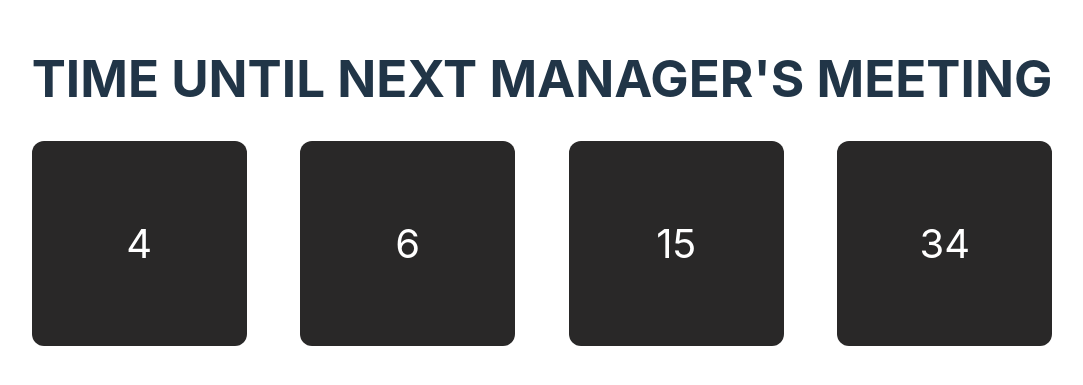
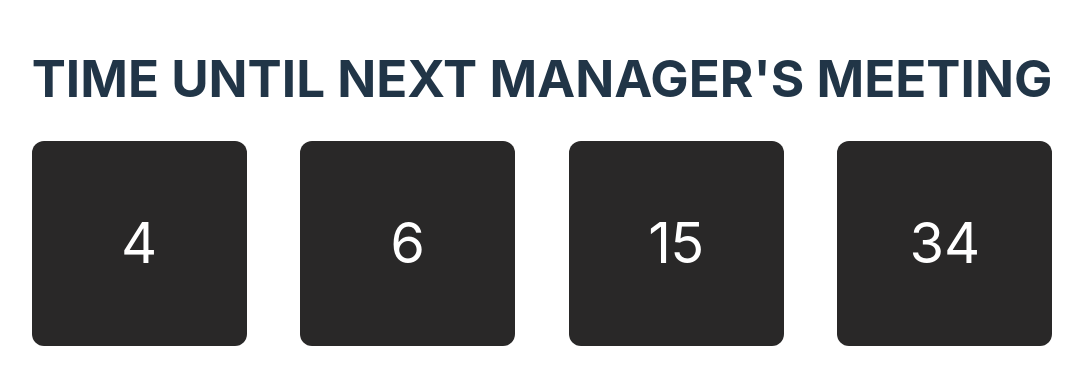
Before and after one commit to dorothyle/Manager-Timer, a React (Vite) app: page / in a window 1280 px wide. Shown: the part 149-534 px from the top of the page, without its empty margins (98-1181 px from the left). Built offline with nearby package versions, Linux system fonts and the light colour scheme.

Commit message:
revert font size of numbers to initial size

```diff
--- a/src/Timer.css
+++ b/src/Timer.css
@@ -11,8 +11,11 @@
   border-radius: 12px;
   align-items: center;
   justify-content: center;
-  font-size: 56px;
-  font-weight: 400;
-  line-height: 77.45px;
-  text-align: left;
 }
+
+.number-box p {
+    font-size: 56px;
+    font-weight: 400;
+    line-height: 77.45px;
+    text-align: left;
+}
```
